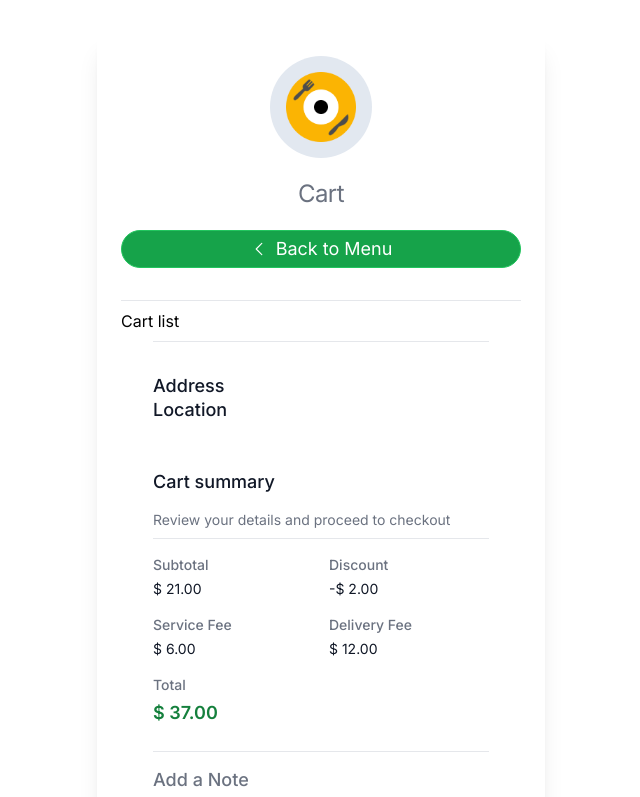
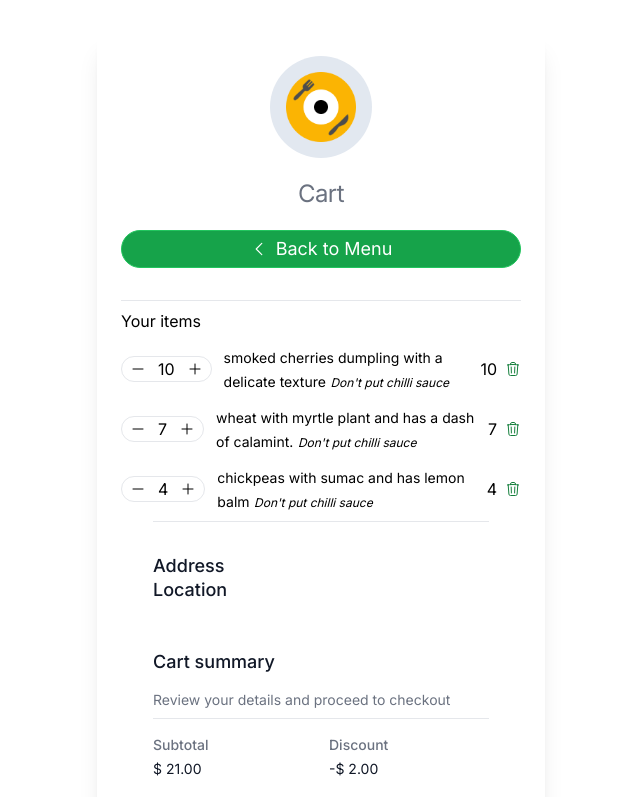
Before and after one commit to ZASFM/shon-immer, a Next.js app: page /cart in a window 1280 px wide. Shown: the top 797 px of the page, without its empty margins (319-959 px from the left). Built offline with nearby package versions, Linux system fonts and the light colour scheme; a web font is replaced by a local one.

Commit message:
items cart

```diff
--- a/app/cart/CartList.tsx
+++ b/app/cart/CartList.tsx
@@ -1,9 +1,42 @@
-const CartList=()=>{
-   return (
-      <div>
-         Cart list
-      </div>
-   )
-}
+"use client";
+
+import { CartData } from "@/data/cart-data";
+import { HiOutlineMinus, HiOutlinePlus, HiOutlineTrash } from "react-icons/hi2";
+
+const CartList = () => {
+  return (
+    <div>
+      <p>Your items</p>
+      {CartData?.map((item) => {
+        return (
+          <div className="flex justify-between items-center mt-3" key={item.id}>
+            <div className="flex space-x-3 border rounded-full px-2">
+              <button>
+                <HiOutlineMinus />
+              </button>
+              <p>{item.price}</p>
+              <button>
+                <HiOutlinePlus />
+              </button>
+            </div>
+            <div className="px-3">
+              <p>
+                {""}
+                <span className="text-sm">{item.shortDescr}</span>{" "}
+                {""}
+                <span className="text-xs italic">{item.instructions}</span>
+                {""}
+              </p>
+            </div>
+            <div   className="flex items-center space-x-2">
+              <p>{item.price}</p>
+              <HiOutlineTrash className="cursor-pointer text-green-700" />
+            </div>
+          </div>
+        );
+      })}
+    </div>
+  );
+};
 
 export default CartList;
```
